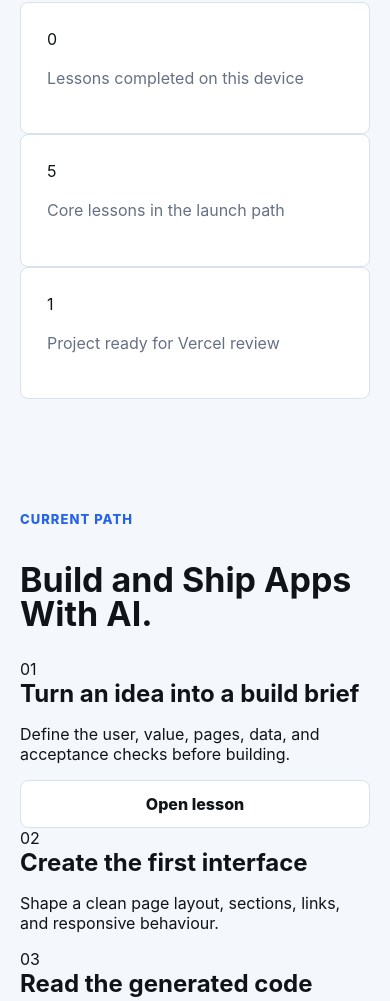
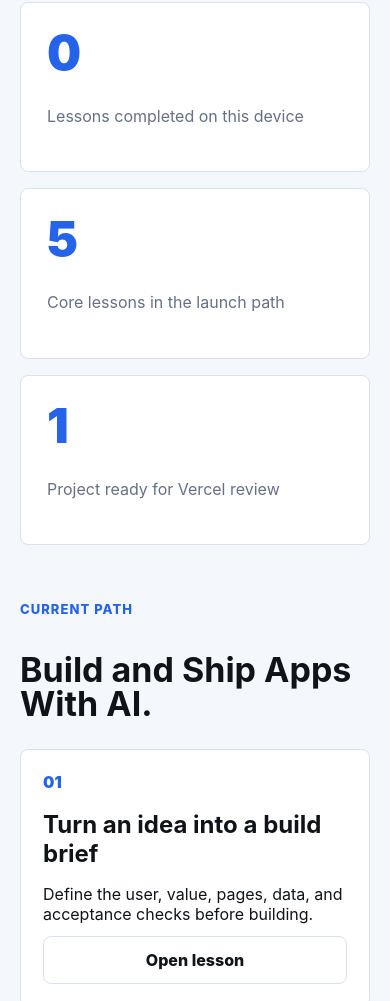
Before and after one commit to solajacobs-cloud/Labipilot, a website: page dashboard.html in a window 390 px wide. Shown: the part 612-1613 px from the top of the page. Drawn offline with Linux system fonts and the light colour scheme.

Commit message:
Add dashboard and lesson styles

```diff
--- a/pages.css
+++ b/pages.css
@@ -126,16 +126,93 @@
   margin-top: 18px;
 }
 
+.dashboard-grid {
+  display: grid;
+  grid-template-columns: repeat(3, minmax(0, 1fr));
+  gap: 16px;
+}
+
+.metric-card {
+  display: grid;
+  gap: 10px;
+}
+
+.metric-card span {
+  color: var(--accent);
+  font-size: 48px;
+  font-weight: 900;
+  line-height: 1;
+}
+
+.progress-panel {
+  padding-top: 0;
+}
+
+.progress-list {
+  display: grid;
+  gap: 14px;
+}
+
+.progress-item {
+  display: grid;
+  grid-template-columns: 72px minmax(0, 1fr);
+  gap: 18px;
+  border: 1px solid var(--line);
+  border-radius: var(--radius);
+  background: #fff;
+  padding: 22px;
+}
+
+.progress-item > span {
+  color: var(--accent);
+  font-weight: 900;
+}
+
+.progress-item.done {
+  border-color: rgba(15, 159, 110, 0.45);
+  background: #f1fbf7;
+}
+
+.progress-item h3,
+.progress-item p {
+  margin-bottom: 12px;
+}
+
+.lesson-layout {
+  display: grid;
+  grid-template-columns: minmax(0, 1.2fr) minmax(280px, 0.8fr);
+  gap: 18px;
+  align-items: start;
+}
+
+.lesson-copy {
+  display: grid;
+  gap: 20px;
+}
+
+.prompt-card pre {
+  overflow-x: auto;
+  margin: 18px 0 0;
+  border-radius: 8px;
+  background: #0b1220;
+  color: #dce7ff;
+  padding: 18px;
+  line-height: 1.65;
+}
+
 @media (max-width: 900px) {
   .content-grid,
   .content-grid.two,
-  .contact-panel {
+  .contact-panel,
+  .dashboard-grid,
+  .lesson-layout {
     grid-template-columns: 1fr;
   }
 }
 
 @media (max-width: 520px) {
-  .lesson-item {
+  .lesson-item,
+  .progress-item {
     grid-template-columns: 1fr;
   }
 }
```
